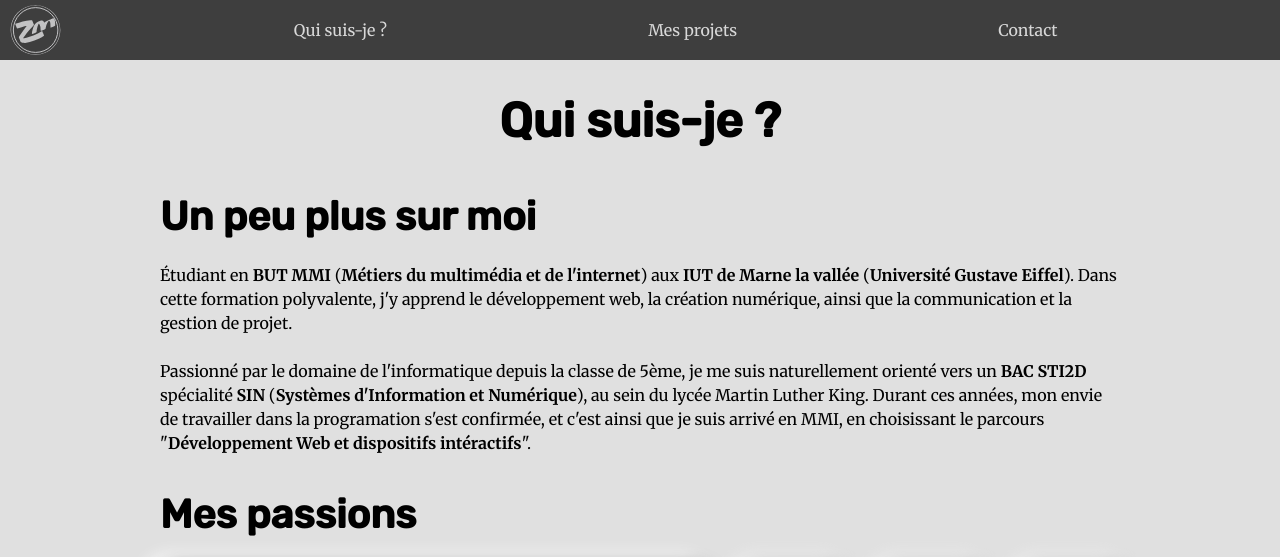
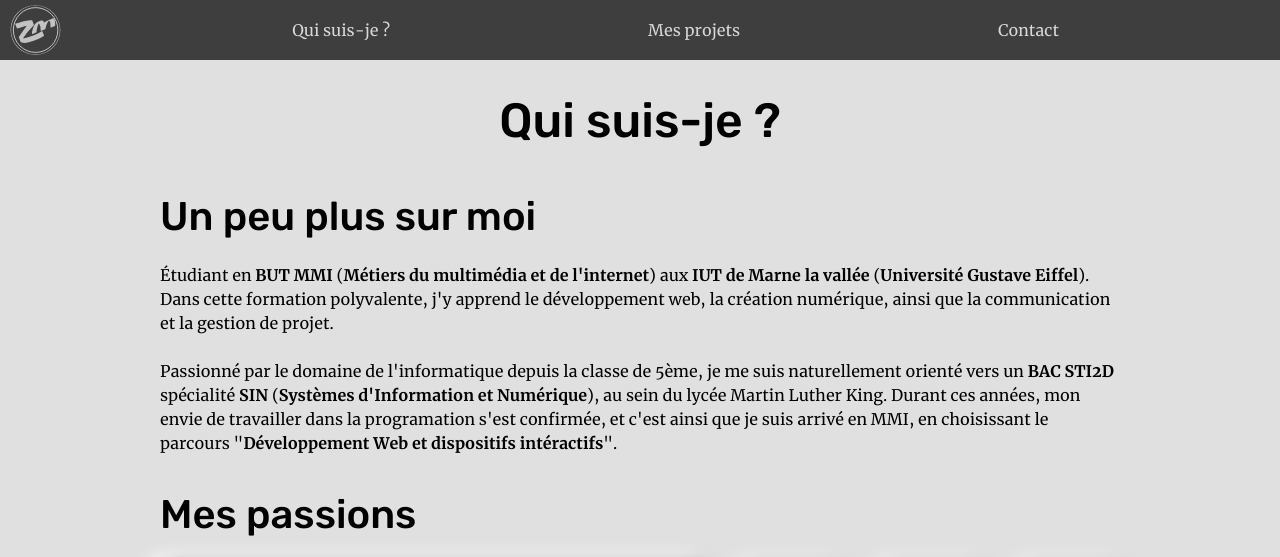
Before and after one commit to Suzoka/Portfolio, a PHP site: page /qui-suis-je.php in a window 1280 px wide. Shown: the top 557 px of the page. Run offline with PHP 8.4, Linux system fonts and the light colour scheme; a stand-in replaces the project's code that opens the database connection.

Commit message:
:heavy_minus_sign: local font (now not dependent of google font)

```diff
--- a/contacts.php
+++ b/contacts.php
@@ -8,11 +8,6 @@
     <title>Contacts | Morgan ZARKA</title>
     <link rel="stylesheet" href="style.css">
     <link rel="icon" href="./img/filigrane.svg" type="image/svg+xml">
-    <link rel="preconnect" href="https://fonts.googleapis.com">
-    <link rel="preconnect" href="https://fonts.gstatic.com" crossorigin>
-    <link
-        href="https://fonts.googleapis.com/css2?family=Merriweather:wght@400;700&family=Rubik:wght@300;500&display=swap"
-        rel="stylesheet">
 </head>
 
 <body>
--- a/index.php
+++ b/index.php
@@ -11,12 +11,6 @@ include './script/script.php';
     <meta name="viewport" content="width=device-width, initial-scale=1.0">
     <title>Portfolio | Morgan ZARKA</title>
     <link rel="stylesheet" href="style.css">
-
-    <link rel="preconnect" href="https://fonts.googleapis.com">
-    <link rel="preconnect" href="https://fonts.gstatic.com" crossorigin>
-    <link
-        href="https://fonts.googleapis.com/css2?family=Merriweather:wght@400;700&family=Rubik:wght@300;500&display=swap"
-        rel="stylesheet">
     <link rel="icon" href="./img/filigrane.svg" type="image/svg+xml">
 </head>
 
--- a/projet.php
+++ b/projet.php
@@ -18,11 +18,6 @@ if (isset($_GET["id"])) {
         </title>
         <link rel="stylesheet" href="style.css">
         <link rel="icon" href="./img/filigrane.svg" type="image/svg+xml">
-        <link rel="preconnect" href="https://fonts.googleapis.com">
-        <link rel="preconnect" href="https://fonts.gstatic.com" crossorigin>
-        <link
-            href="https://fonts.googleapis.com/css2?family=Merriweather:wght@400;700&family=Rubik:wght@300;500&display=swap"
-            rel="stylesheet">
     </head>
 
     <body>
--- a/projets.php
+++ b/projets.php
@@ -19,11 +19,6 @@ if (!isset($_POST["contexte"])) {
     <meta name="viewport" content="width=device-width, initial-scale=1.0">
     <title>Projets | Morgan ZARKA</title>
     <link rel="stylesheet" href="style.css">
-    <link rel="preconnect" href="https://fonts.googleapis.com">
-    <link rel="preconnect" href="https://fonts.gstatic.com" crossorigin>
-    <link
-        href="https://fonts.googleapis.com/css2?family=Merriweather:wght@400;700&family=Rubik:wght@300;500&display=swap"
-        rel="stylesheet">
     <link rel="icon" href="./img/filigrane.svg" type="image/svg+xml">
 </head>
 
--- a/qui-suis-je.php
+++ b/qui-suis-je.php
@@ -9,11 +9,6 @@
   <meta name="viewport" content="width=device-width, initial-scale=1.0">
   <title>Qui suis-je ? | Morgan ZARKA</title>
   <link rel="stylesheet" href="style.css">
-
-  <link rel="preconnect" href="https://fonts.googleapis.com">
-  <link rel="preconnect" href="https://fonts.gstatic.com" crossorigin>
-  <link href="https://fonts.googleapis.com/css2?family=Merriweather:wght@400;700&family=Rubik:wght@300;500&display=swap"
-    rel="stylesheet">
   <link rel="icon" href="./img/filigrane.svg" type="image/svg+xml">
 </head>
 
@@ -46,7 +41,7 @@
       </section>
       <div class="containerSlides">
         <div class="cont">
-          <div class="slide slide1 active ">
+          <div class="slide active ">
             <div class="texte">
               <h3>L'escalade</h3>
               <p>Lorem ipsum dolor sit amet consectetur adipisicing elit. Maiores pariatur nisi animi saepe, repellat
@@ -55,7 +50,7 @@
               </p>
             </div>
           </div>
-          <div class="slide slide2 nonActive">
+          <div class="slide nonActive">
             <div class="texte">
               <h3>La plongée</h3>
               <p>Lorem ipsum dolor sit amet consectetur adipisicing elit. Maiores pariatur nisi animi saepe, repellat
@@ -64,7 +59,7 @@
               </p>
             </div>
           </div>
-          <div class="slide slide3 nonActive">
+          <div class="slide nonActive">
             <div class="texte">
               <h3>L'apnée</h3>
               <p>Lorem ipsum dolor sit amet consectetur adipisicing elit. Maiores pariatur nisi animi saepe, repellat
@@ -73,7 +68,7 @@
               </p>
             </div>
           </div>
-          <div class="slide slide4 nonActive">
+          <div class="slide nonActive">
             <div class="texte">
               <h3>La photographie</h3>
               <p>Lorem ipsum dolor sit amet consectetur adipisicing elit. Maiores pariatur nisi animi saepe, repellat
--- a/style.css
+++ b/style.css
@@ -1,3 +1,35 @@
+@font-face {
+    font-family: 'Rubik';
+    src:url('./font/Rubik-Light.woff2') format('woff2'),
+        url('./font/Rubik-Light.woff') format('woff');
+    font-weight: 300;
+    font-style: normal;
+}
+
+@font-face {
+    font-family: 'Rubik';
+    src:url('./font/Rubik-Medium.woff2') format('woff2'),
+        url('./font/Rubik-Medium.woff') format('woff');
+    font-weight: 500;
+    font-style: normal;
+}
+
+@font-face {
+    font-family: 'Merriweather';
+    src:url('./font/Merriweather-Regular.woff2') format('woff2'),
+        url('./font/Merriweather-Regular.woff') format('woff');
+    font-weight: 400;
+    font-style: normal;
+}
+
+@font-face {
+    font-family: 'Merriweather';
+    src:url('./font/Merriweather-Bold.woff2') format('woff2'),
+        url('./font/Merriweather-Bold.woff') format('woff');
+    font-weight: 700;
+    font-style: normal;
+}
+
 *,
 *::before,
 *::after {
@@ -23,7 +55,7 @@ h2,
 h3,
 h2 span {
     font-family: 'Rubik', sans-serif;
-    font-weight: 800;
+    font-weight: 500;
 }
 
 h1.title {
```
Also changed, not shown: font/Merriweather-Bold.woff (added), font/Merriweather-Bold.woff2 (added), font/Merriweather-Regular.woff (added), font/Merriweather-Regular.woff2 (added), font/Rubik-Light.woff (added), font/Rubik-Light.woff2 (added), font/Rubik-Medium.woff (added), font/Rubik-Medium.woff2 (added).
